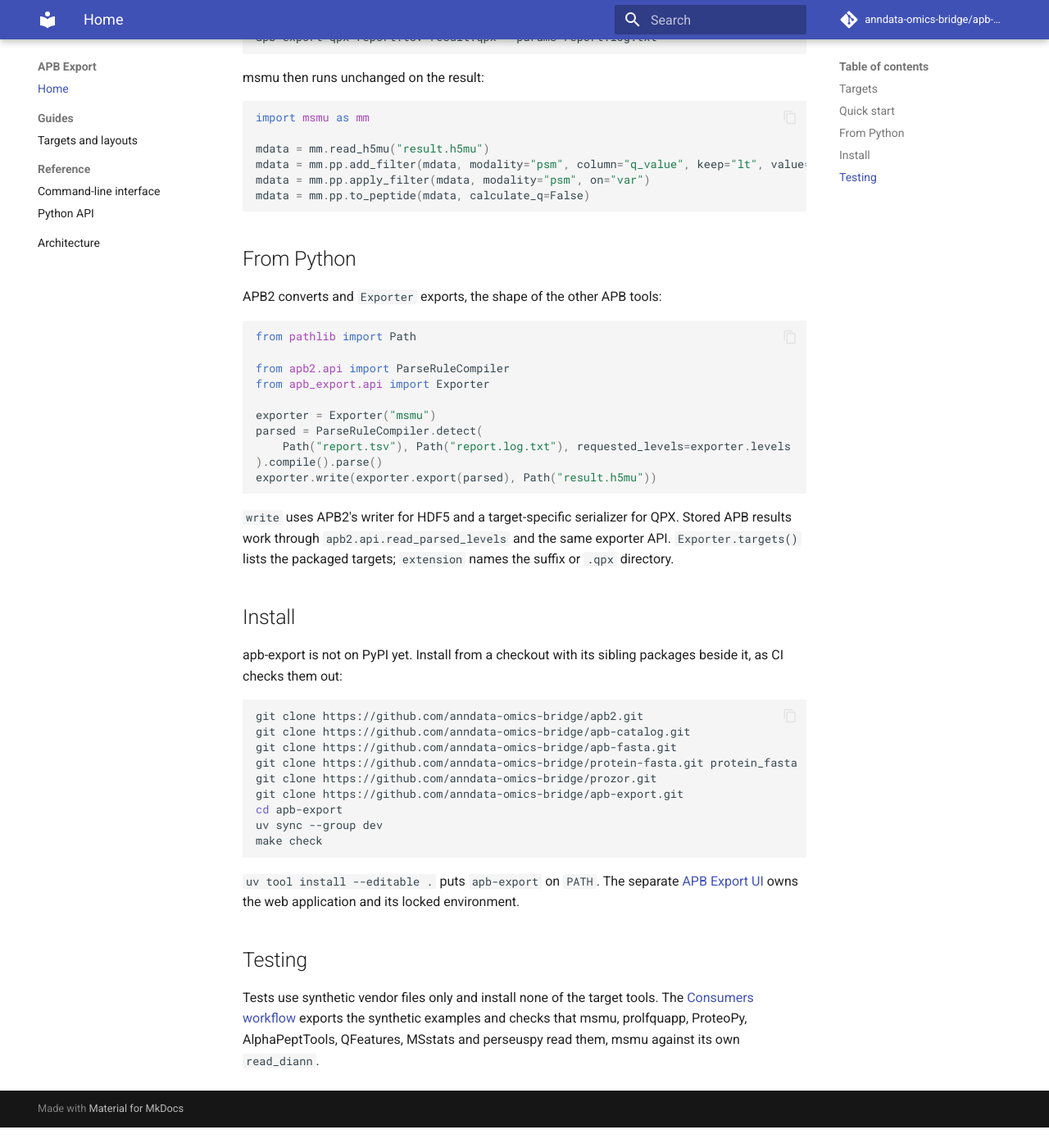
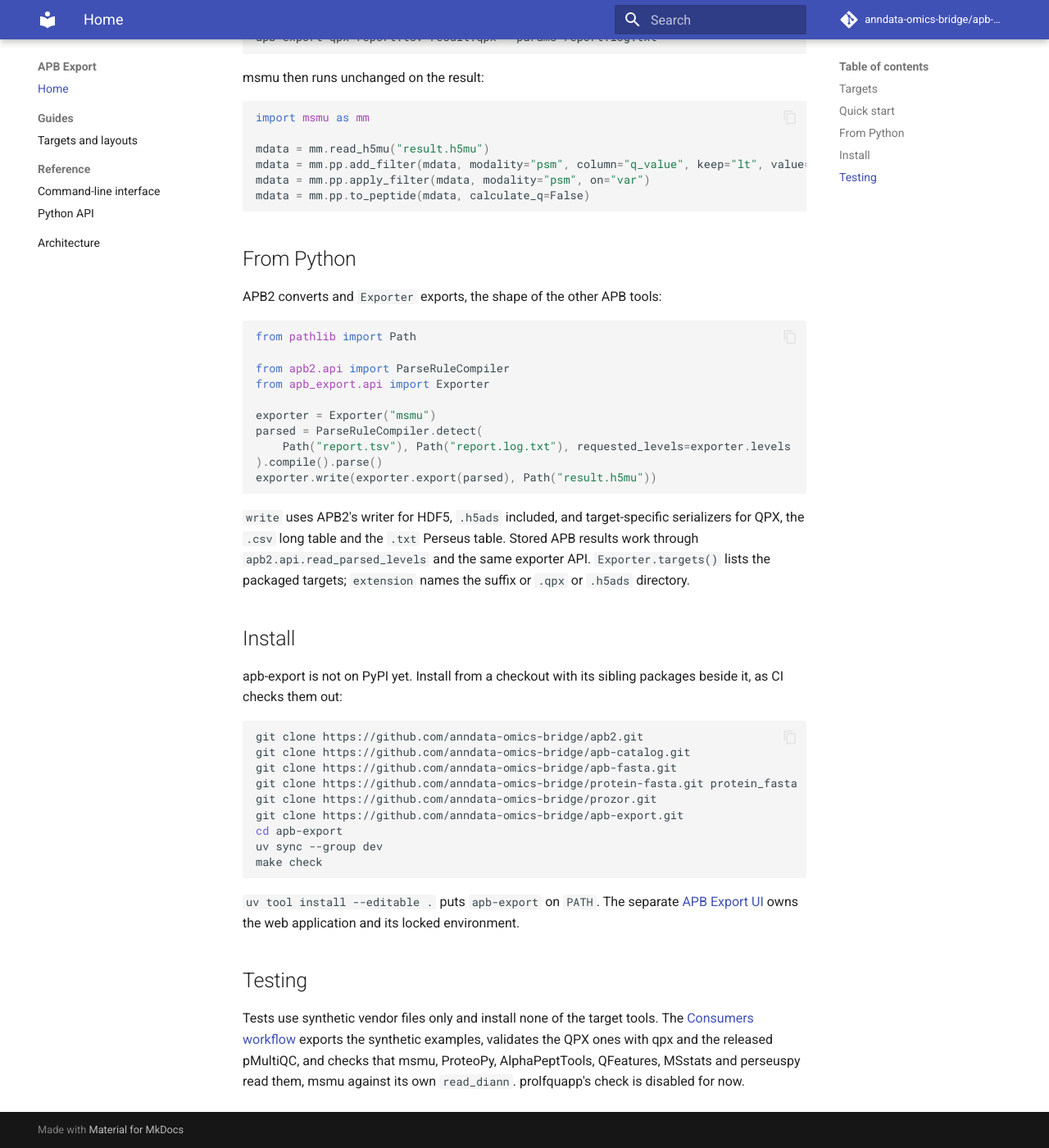
Before and after one commit to anndata-omics-bridge/apb-export, an MkDocs documentation site: the page built from docs/index.md, in a window 1280 px wide and 1400 px high, scrolled down 1314 px. Shown: the whole window at 82% size. Built offline with MkDocs 1.6.1 and Material for MkDocs 9.7.7, drawn with Linux system fonts in a browser that asks for light colours; comment, search, counter and statistics services are not loaded; before the commit the page ends 2689 px from its top, so only the background shows below that; some of the changed text lies outside the part shown.

Commit message:
docs: nine targets and their formats; consumer checks as CI runs them; pMultiQC PR #751 merged

````diff
--- a/docs/index.md
+++ b/docs/index.md
@@ -1,6 +1,6 @@
 # APB Export
 
-[APB2](https://anndata-omics-bridge.github.io/apb2/) results exported as the AnnData and MuData files downstream tools open: one export rule per target, one subcommand per target.
+[APB2](https://anndata-omics-bridge.github.io/apb2/) results exported as the AnnData, MuData, CSV, Perseus and QPX files downstream tools open: one export rule per target, one subcommand per target.
 
 APB2 converts the vendor output; apb-export applies the target's packaged export rule and writes the format that tool reads. HDF5 files get APB2's `<file>.apb.json` sidecar; QPX Parquet tables have an export manifest. Field meanings come from [apb-catalog](https://anndata-omics-bridge.github.io/apb-catalog/), never from vendor column names.
 
@@ -62,7 +62,7 @@ parsed = ParseRuleCompiler.detect(
 exporter.write(exporter.export(parsed), Path("result.h5mu"))
 ```
 
-`write` uses APB2's writer for HDF5 and a target-specific serializer for QPX. Stored APB results work through `apb2.api.read_parsed_levels` and the same exporter API. `Exporter.targets()` lists the packaged targets; `extension` names the suffix or `.qpx` directory.
+`write` uses APB2's writer for HDF5, `.h5ads` included, and target-specific serializers for QPX, the `.csv` long table and the `.txt` Perseus table. Stored APB results work through `apb2.api.read_parsed_levels` and the same exporter API. `Exporter.targets()` lists the packaged targets; `extension` names the suffix or `.qpx` or `.h5ads` directory.
 
 ## Install
 
@@ -84,4 +84,4 @@ make check
 
 ## Testing
 
-Tests use synthetic vendor files only and install none of the target tools. The [Consumers workflow](https://github.com/anndata-omics-bridge/apb-export/blob/main/.github/workflows/consumers.yml) exports the synthetic examples and checks that msmu, prolfquapp, ProteoPy, AlphaPeptTools, QFeatures, MSstats and perseuspy read them, msmu against its own `read_diann`.
+Tests use synthetic vendor files only and install none of the target tools. The [Consumers workflow](https://github.com/anndata-omics-bridge/apb-export/blob/main/.github/workflows/consumers.yml) exports the synthetic examples, validates the QPX ones with qpx and the released pMultiQC, and checks that msmu, ProteoPy, AlphaPeptTools, QFeatures, MSstats and perseuspy read them, msmu against its own `read_diann`. prolfquapp's check is disabled for now.
--- a/mkdocs.yml
+++ b/mkdocs.yml
@@ -1,5 +1,5 @@
 site_name: APB Export
-site_description: APB2 results exported as the AnnData and MuData files downstream tools open.
+site_description: APB2 results exported as the AnnData, MuData, CSV, Perseus and QPX files downstream tools open.
 site_url: https://anndata-omics-bridge.github.io/apb-export/
 repo_url: https://github.com/anndata-omics-bridge/apb-export
 repo_name: anndata-omics-bridge/apb-export
--- a/pyproject.toml
+++ b/pyproject.toml
@@ -5,7 +5,7 @@ build-backend = "uv_build"
 [project]
 name = "apb-export"
 version = "0.1.0"
-description = "APB2 results exported in the formats downstream tools read, msmu first"
+description = "APB2 results exported for nine downstream targets: msmu, MSstats, Perseus, prolfqua, ProteoPy, exploreDE, AlphaPeptTools, QFeatures and QPX"
 readme = "README.md"
 requires-python = ">=3.13"
 license = "MIT"
````
Also changed, not shown: README.md (+13 -4 lines), docs/architecture.md (+1 -1 lines), docs/cli.md (+2 -2 lines), docs/targets.md (+2 -2 lines), 2 other files.
